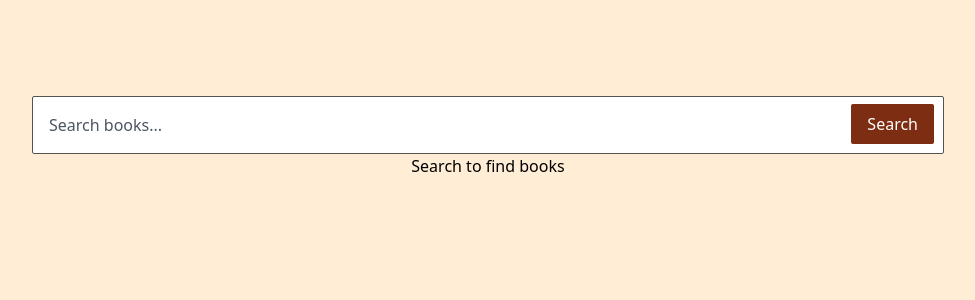
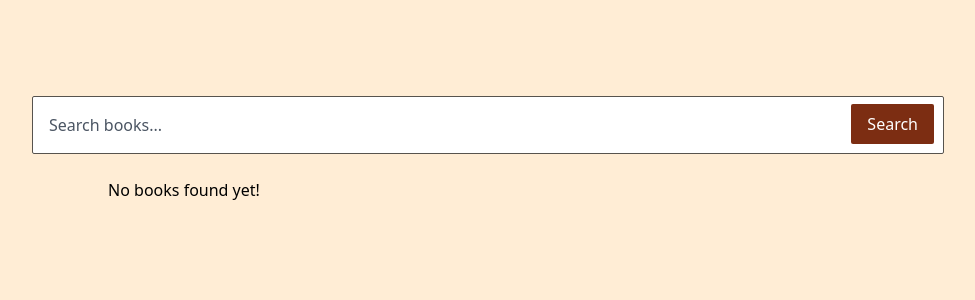
Before and after one commit to jenkens-dev/giving-data-google-books, a Next.js app: page / in a window 1280 px wide. Shown: the top 300 px of the page, without its empty margins (152-1127 px from the left). Built offline with nearby package versions, Linux system fonts and the light colour scheme.

Commit message:
updated styling of book data to use grid instead of flexbox and fiddled with fallback text

```diff
--- a/pages/index.tsx
+++ b/pages/index.tsx
@@ -67,7 +67,7 @@ export default function Home() {
           </button>
         </div>
       </form>
-      <div className="flex flex-wrap">
+      <div className="grid grid-cols-2 justify-items-center gap-y-1.5 w-full mt-6">
         {bookData.length > 0 ? (
           bookData.map((book) => {
             return (
@@ -82,7 +82,7 @@ export default function Home() {
             );
           })
         ) : (
-          <div>Search to find books</div>
+          <div>No books found yet!</div>
         )}
       </div>
     </main>
```
